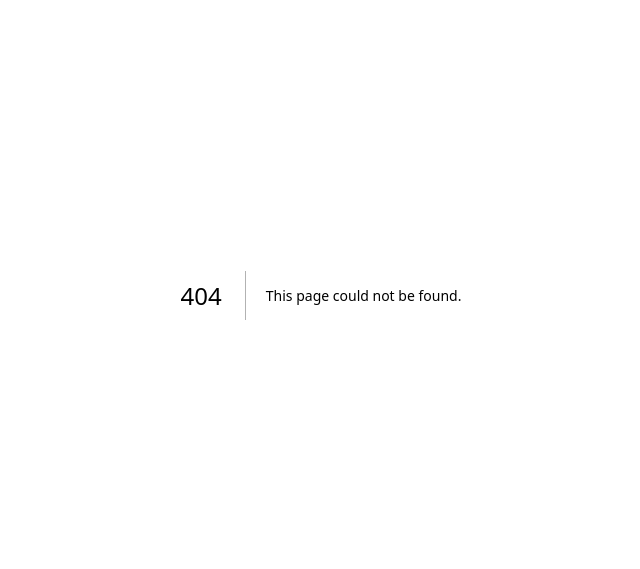
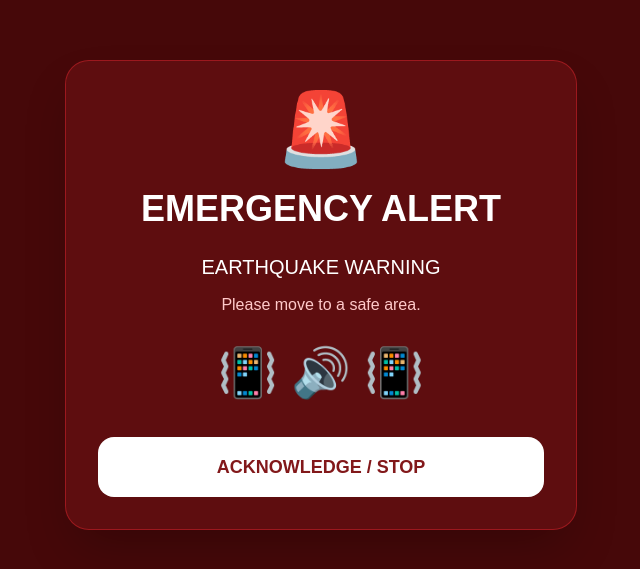
Before and after one commit to rawnald/Alert-System, a Next.js app: page /alert in a window 1280 px wide. Before the commit this address had no page. Shown: the part 105-674 px from the top of the page, without its empty margins (319-959 px from the left). Built offline with nearby package versions, Linux system fonts and the light colour scheme.

Commit message:
Add /alert emergency response page with vibration and stop controls

```diff
--- /dev/null
+++ b/app/alert/page.tsx
@@ -0,0 +1,92 @@
+"use client";
+
+import { useEffect, useState } from "react";
+
+export default function AlertPage() {
+  const [active, setActive] =
+    useState(true);
+
+  useEffect(() => {
+    if (!("vibrate" in navigator)) {
+      return;
+    }
+
+    const pattern = [
+      500,
+      200,
+      500,
+      200,
+      1000,
+      500,
+      500,
+      200,
+      500,
+    ];
+
+    navigator.vibrate(pattern);
+
+    return () => {
+      navigator.vibrate(0);
+    };
+  }, []);
+
+  function stopAlert() {
+    navigator.vibrate?.(0);
+    setActive(false);
+  }
+
+  return (
+    <main className="min-h-screen bg-red-950 text-white flex items-center justify-center p-6">
+
+      <div className="w-full max-w-lg rounded-3xl border border-red-500/40 bg-red-900/40 p-8 text-center shadow-2xl">
+
+        {active ? (
+          <>
+            <div className="text-7xl">
+              🚨
+            </div>
+
+            <h1 className="mt-6 text-4xl font-black">
+              EMERGENCY ALERT
+            </h1>
+
+            <p className="mt-6 text-xl">
+              EARTHQUAKE WARNING
+            </p>
+
+            <p className="mt-3 text-red-200">
+              Please move to a safe area.
+            </p>
+
+            <div className="mt-8 text-5xl">
+              📳 🔊 📳
+            </div>
+
+            <button
+              onClick={stopAlert}
+              className="mt-10 w-full rounded-2xl bg-white px-6 py-4 text-lg font-bold text-red-900"
+            >
+              ACKNOWLEDGE / STOP
+            </button>
+          </>
+        ) : (
+          <>
+            <div className="text-6xl">
+              ✓
+            </div>
+
+            <h1 className="mt-6 text-3xl font-bold">
+              Alert Acknowledged
+            </h1>
+
+            <p className="mt-3 text-red-200">
+              The emergency alert has been stopped.
+            </p>
+          </>
+        )}
+
+      </div>
+
+    </main>
+  );
+}
```
